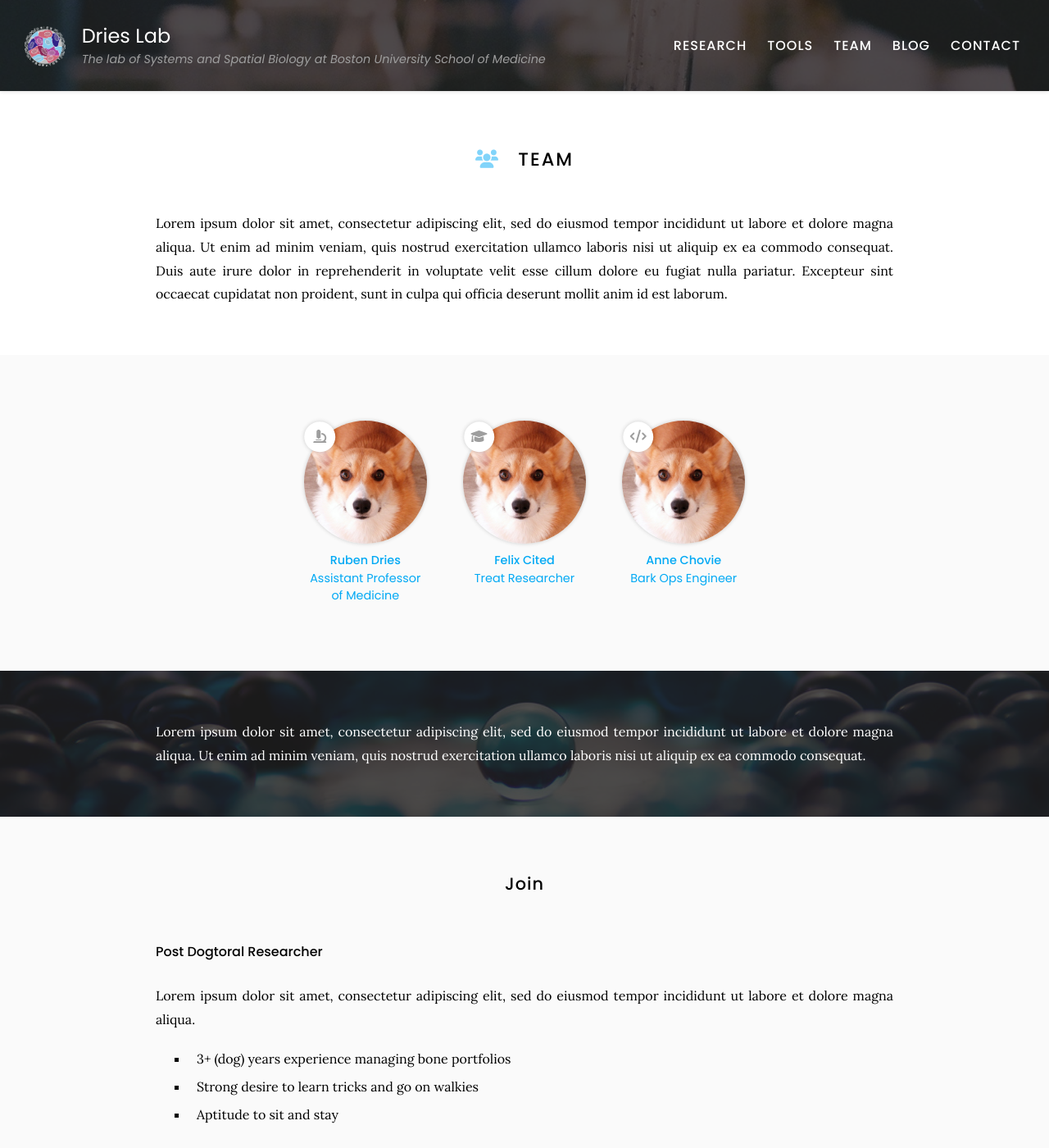
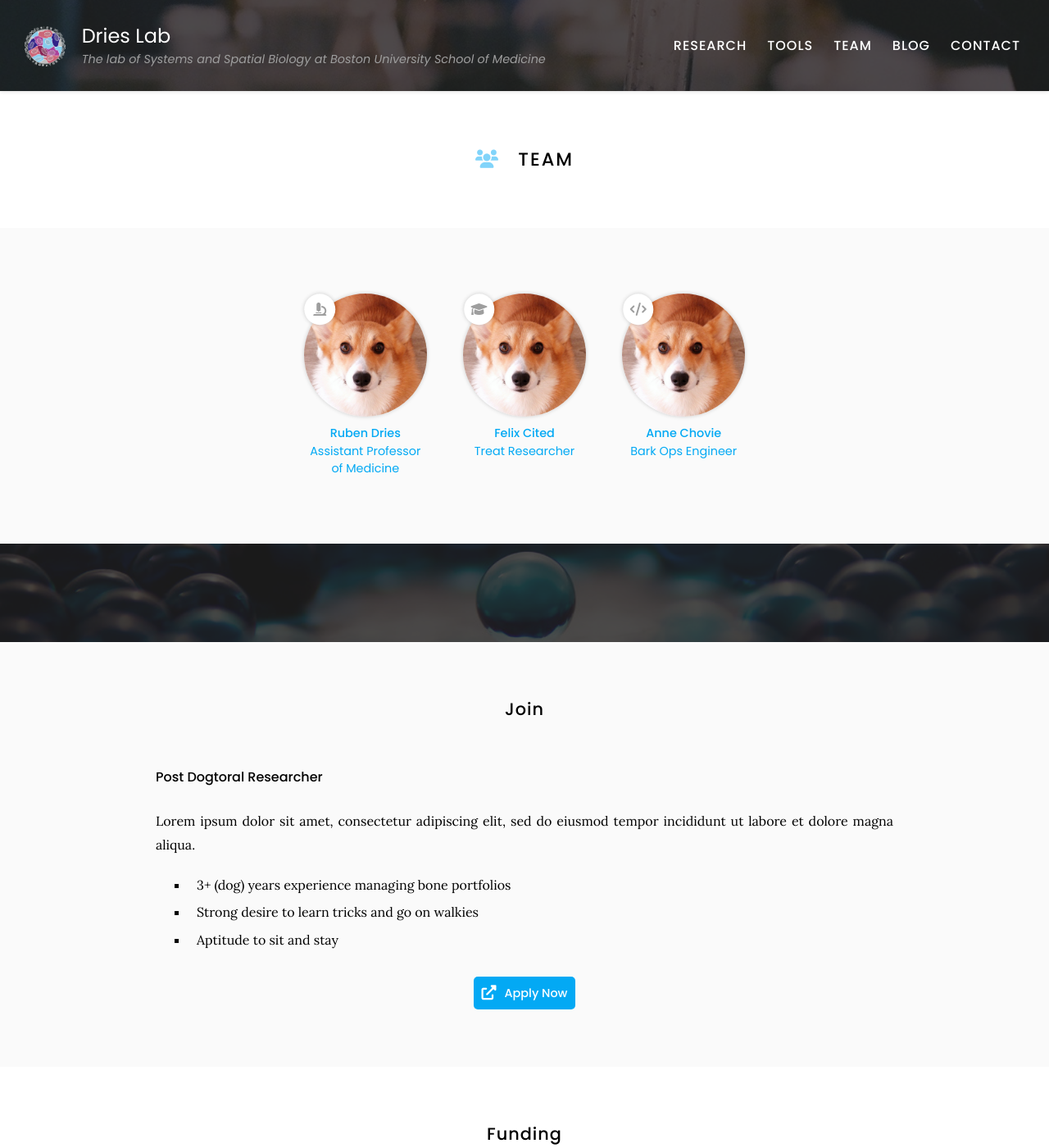
Before and after one commit to quynhsun/testinggit, a Jekyll site: the page built from team/index.md, in a window 1280 px wide and 1400 px high. Shown: the whole window at 82% size. Built offline with Jekyll 4.4.1, drawn with Linux system fonts in a browser that asks for light colours.

Commit message:
Update index.md

```diff
--- a/team/index.md
+++ b/team/index.md
@@ -6,11 +6,6 @@
 ---
 
 # <i class="fas fa-users"></i>Team
-
-Lorem ipsum dolor sit amet, consectetur adipiscing elit, sed do eiusmod tempor incididunt ut labore et dolore magna aliqua.
-Ut enim ad minim veniam, quis nostrud exercitation ullamco laboris nisi ut aliquip ex ea commodo consequat.
-Duis aute irure dolor in reprehenderit in voluptate velit esse cillum dolore eu fugiat nulla pariatur.
-Excepteur sint occaecat cupidatat non proident, sunt in culpa qui officia deserunt mollit anim id est laborum.
 
 {% include section.html %}
 
@@ -35,9 +30,6 @@
 {:.center}
 
 {% include section.html background="images/banner.jpg" dark=true%}
-
-Lorem ipsum dolor sit amet, consectetur adipiscing elit, sed do eiusmod tempor incididunt ut labore et dolore magna aliqua.
-Ut enim ad minim veniam, quis nostrud exercitation ullamco laboris nisi ut aliquip ex ea commodo consequat.
 
 {% include section.html %}
 
```
